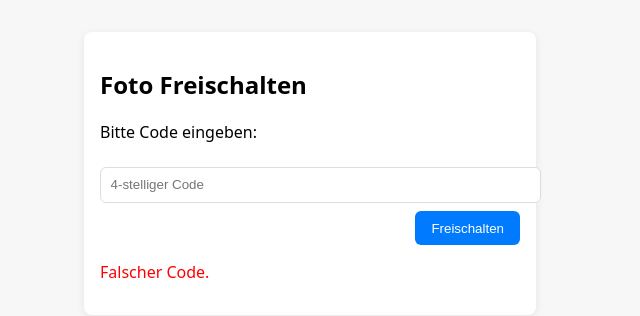
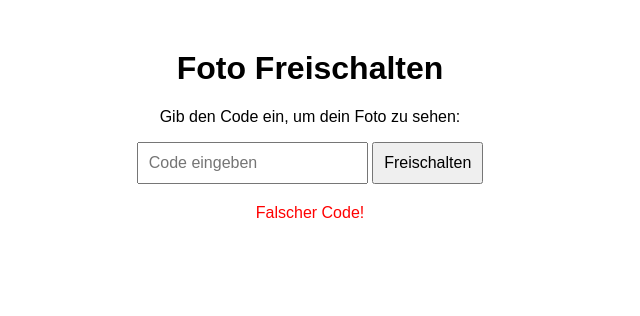
Before and after one commit to Petra1210/Adventskalender2025, a plain HTML site: page index.html in a window 1280 px wide. Both pictures are taken after a click on the button "Freischalten". Shown: the whole page, without its empty margins (330-970 px from the left). Drawn offline with Linux system fonts and the light colour scheme.

Commit message:
Refactor index.html for code input and image display

```diff
--- a/index.html
+++ b/index.html
@@ -1,46 +1,70 @@
-<!doctype html>
+<!DOCTYPE html>
 <html lang="de">
 <head>
-<meta charset="utf-8">
-<meta name="viewport" content="width=device-width,initial-scale=1">
-<title>Geschütztes Foto</title>
+<meta charset="UTF-8">
+<title>Fotos Freischalten</title>
 <style>
-  body{font-family:system-ui,Segoe UI,Roboto,Arial;margin:2rem;background:#f7f7f8}
-  .box{max-width:420px;margin:1rem auto;padding:1rem;background:#fff;border-radius:8px;box-shadow:0 2px 8px rgba(0,0,0,.08);}
-  input{width:100%;padding:.6rem;margin:.5rem 0;border:1px solid #ddd;border-radius:6px}
-  button{padding:.6rem 1rem;border-radius:6px;background:#007bff;color:#fff;border:0}
-  img{max-width:100%;display:block;margin-top:1rem;border-radius:8px}
+  body { font-family: Arial, sans-serif; text-align: center; margin-top: 50px; }
+  input, button { padding: 10px; font-size: 16px; }
+  img { max-width: 90%; margin-top: 20px; display: none; }
+  #message { color: red; margin-top: 20px; }
 </style>
 </head>
 <body>
-<div class="box">
-  <h2>Foto Freischalten</h2>
-  <p>Bitte Code eingeben:</p>
-  <input id="code" placeholder="4-stelliger Code" autocomplete="one-time-code"/>
-  <div style="text-align:right">
-    <button id="check">Freischalten</button>
-  </div>
-  <div id="result" aria-live="polite"></div>
-</div>
+
+<h1>Foto Freischalten</h1>
+<p>Gib den Code ein, um dein Foto zu sehen:</p>
+
+<input type="text" id="codeInput" placeholder="Code eingeben">
+<button onclick="checkCode()">Freischalten</button>
+
+<p id="message"></p>
+<img id="photo" src="" alt="Foto">
 
 <script>
-  // === Konfiguration ===
-  const SECRET = "1220"; // 🔑 Hier deinen Geheim-Code eintragen
-  const IMG_SRC = "test.jpg"; // 📸 Name deiner Bilddatei (liegt im gleichen Ordner)
-  // =====================
+  // Codes → Bilddateien
+  const codes = {
+    "1220": "test.jpg",
+    "2345": "bild2.jpg",
+    "3456": "bild3.jpg",
+    "4567": "bild4.jpg",
+    "5678": "bild5.jpg",
+    "6789": "bild6.jpg",
+    "7890": "bild7.jpg",
+    "8901": "bild8.jpg",
+    "9012": "bild9.jpg",
+    "0123": "bild10.jpg",
+    "1111": "bild11.jpg",
+    "2222": "bild12.jpg",
+    "3333": "bild13.jpg",
+    "4444": "bild14.jpg",
+    "5555": "bild15.jpg",
+    "6666": "bild16.jpg",
+    "7777": "bild17.jpg",
+    "8888": "bild18.jpg",
+    "9999": "bild19.jpg",
+    "0000": "bild20.jpg",
+    "1212": "bild21.jpg",
+    "2323": "bild22.jpg",
+    "3434": "bild23.jpg",
+    "4545": "bild24.jpg"
+  };
 
-  document.getElementById('check').addEventListener('click', tryCode);
-  document.getElementById('code').addEventListener('keyup', e => { if(e.key === 'Enter') tryCode(); });
+  function checkCode() {
+    const input = document.getElementById("codeInput").value;
+    const photo = document.getElementById("photo");
+    const message = document.getElementById("message");
 
-  function tryCode(){
-    const v = document.getElementById('code').value.trim();
-    const res = document.getElementById('result');
-    if(v === SECRET){
-      res.innerHTML = `<p style="color:green">Code korrekt — hier ist das Foto:</p><img src="${IMG_SRC}" alt="Geschütztes Foto">`;
+    if (codes[input]) {
+      photo.src = codes[input];
+      photo.style.display = "block";
+      message.textContent = "";
     } else {
-      res.innerHTML = `<p style="color:red">Falscher Code.</p>`;
+      photo.style.display = "none";
+      message.textContent = "Falscher Code!";
     }
   }
 </script>
+
 </body>
 </html>
```
